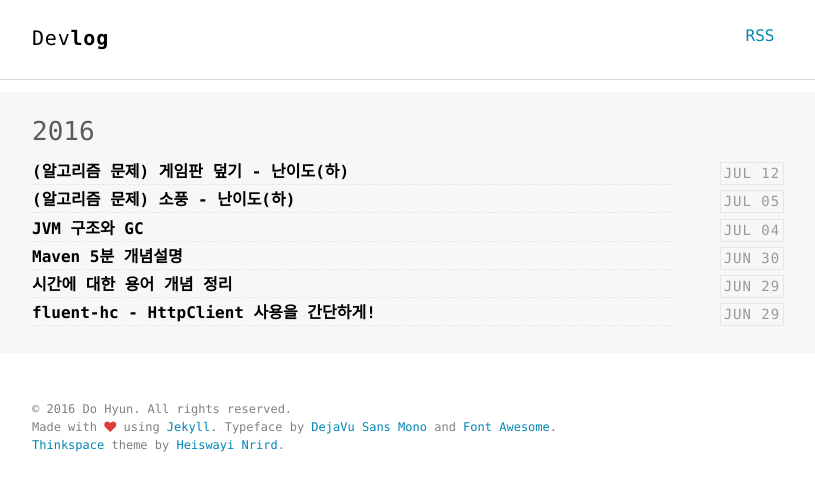
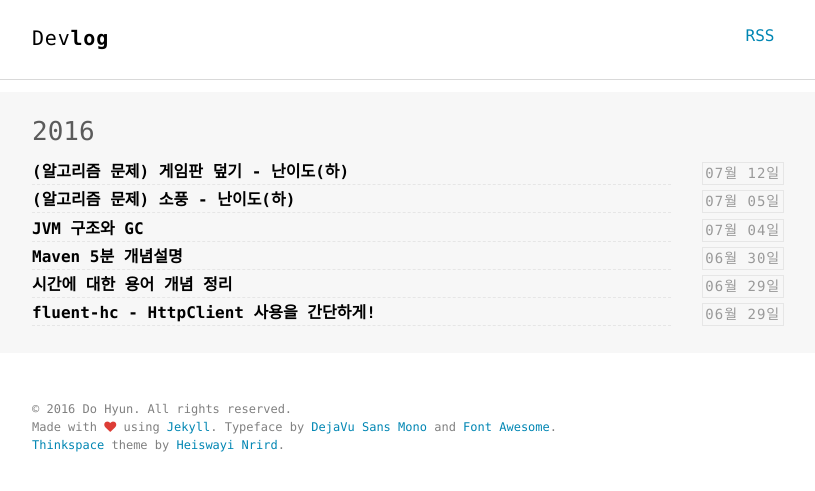
Before and after one commit to ilhsu/ilhsu.github.io, a Jekyll site: the page built from index.html, in a window 1280 px wide. Shown: the top 491 px of the page, without its empty margins (232-1047 px from the left). Built offline with Jekyll 4.4.1, drawn with Linux system fonts in a browser that asks for light colours.

Commit message:
날짜 노출 포맷 수정

```diff
--- a/_layouts/post.html
+++ b/_layouts/post.html
@@ -4,7 +4,7 @@
 
 <article class="post container" itemscope itemtype="http://schema.org/BlogPosting">
   <header class="post-header">
-    <p class="post-meta"><time datetime="{{ page.date | date_to_xmlschema }}" itemprop="datePublished">{{ page.date | date: "%b %-d, %Y" }}</time>{% if page.author %} • <span itemprop="author" itemscope itemtype="http://schema.org/Person"><span itemprop="name">{{ page.author }}</span></span>{% endif %}</p>
+    <p class="post-meta"><time datetime="{{ page.date | date_to_xmlschema }}" itemprop="datePublished">{{ page.date | date: "%-m월 %-d일, %Y" }}</time>{% if page.author %} • <span itemprop="author" itemscope itemtype="http://schema.org/Person"><span itemprop="name">{{ page.author }}</span></span>{% endif %}</p>
     <h1 class="post-title" itemprop="name headline">{{ page.title }}</h1>
   </header>
   <div class="post-content" itemprop="articleBody">
--- a/index.html
+++ b/index.html
@@ -16,7 +16,7 @@
         {% endif %}
       {% endunless %}
       <article class="post-item">
-        <span class="post-meta date-label">{{ post.date | date: "%b %d" }}</span>
+        <span class="post-meta date-label">{{ post.date | date: "%m월 %d일" }}</span>
         <div class="article-title"><a class="post-link" href="{{ post.url | prepend: site.baseurl }}">{{ post.title }}</a></div>
       </article>
     {% endfor %}
```
